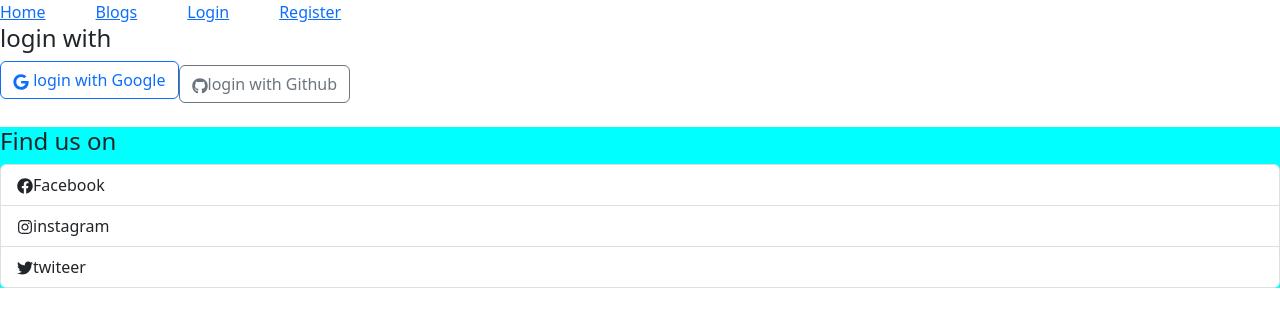
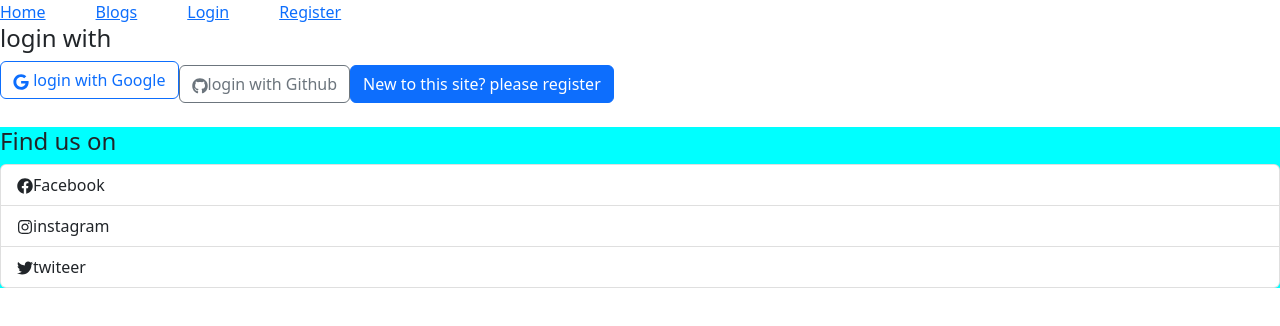
Before and after one commit to tonmoy6054/summer, a React (Vite) app in the folder The-Hunter-Chef-Cookbook/: page /login in a window 1280 px wide. Shown: the top 326 px of the page. Built offline with nearby package versions, Linux system fonts and the light colour scheme.

Commit message:
login to registation page redirect for 1st time user is done

```diff
--- a/The-Hunter-Chef-Cookbook/src/main.jsx
+++ b/The-Hunter-Chef-Cookbook/src/main.jsx
@@ -12,6 +12,7 @@
 import {createBrowserRouter, RouterProvider,} from 'react-router-dom'
 import Main from './layouts/Main';
 import Recipies from './pages/recipies/Recipies';
+
 const router = createBrowserRouter([
   {
     path: "/",
--- a/The-Hunter-Chef-Cookbook/src/pages/login/Login.jsx
+++ b/The-Hunter-Chef-Cookbook/src/pages/login/Login.jsx
@@ -1,6 +1,7 @@
 /* eslint-disable no-unused-vars */
 import React, { useState } from 'react';
 import { Button } from 'react-bootstrap';
+import {Link} from 'react-router-dom'
 import { FaGithub,FaGoogle } from 'react-icons/fa';
 import {GithubAuthProvider, GoogleAuthProvider, getAuth, signInWithPopup} from 'firebase/auth';
 import app from '../../firebase/Firebase.config';
@@ -41,7 +42,9 @@
             <Button variant="outline-primary" onClick={handleGoogleSignIn}className="mb-2"><FaGoogle /> login with Google</Button>
 
       <Button variant="outline-secondary" onClick={handleGithubSignIn}><FaGithub />login with Github</Button>
-
+     <Link to='/register'>
+     <Button>New to this site? please register</Button>
+     </Link>
         </div>
     );
 };
```
Also changed, not shown: The-Hunter-Chef-Cookbook/src/pages/PrivateRoute.jsx (added, +14 -0 lines).
